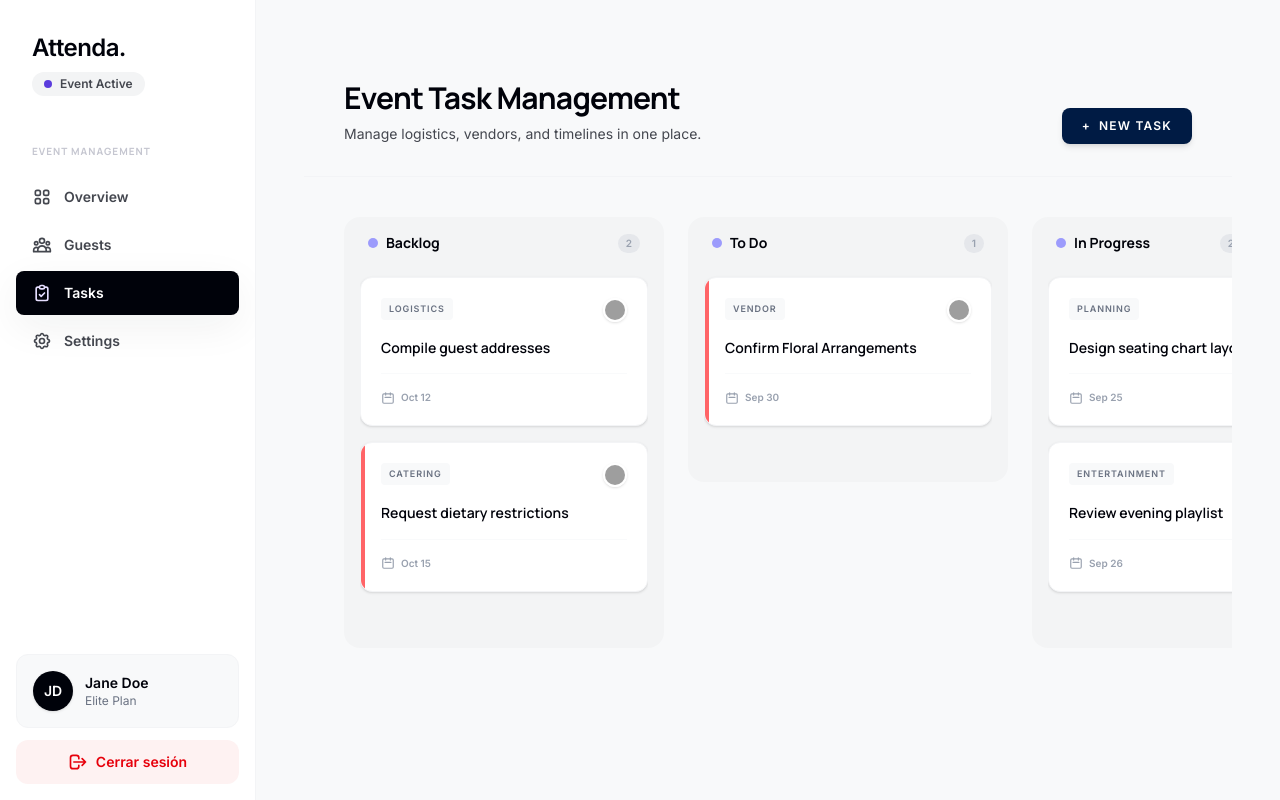
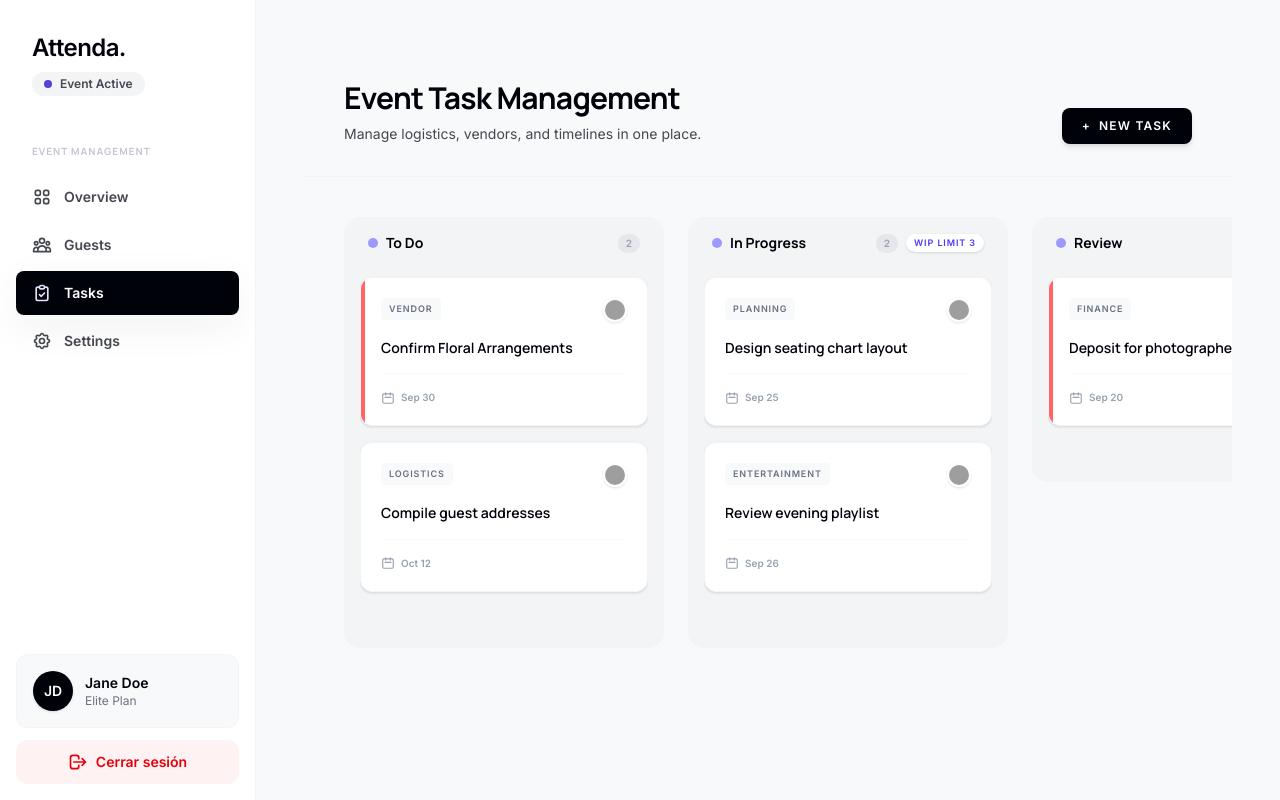
Before and after one commit to Adneil3004/attenda, a React (Vite) app in the folder frontend/: page /attenda/dashboard/tasks in a window 1280 px wide. Built offline with nearby package versions, Linux system fonts and the light colour scheme; grey boxes are pictures that could not be loaded.

Commit message:
fix(tasks): resolve drag-to-empty-column issue, implement responsive mobile view, and remove Backlog column

```diff
--- a/frontend/src/pages/dashboard/Tasks.jsx
+++ b/frontend/src/pages/dashboard/Tasks.jsx
@@ -7,11 +7,13 @@ import {
   useSensors,
   closestCorners,
   DragOverlay,
+  useDroppable
 } from '@dnd-kit/core';
 import {
   SortableContext,
   sortableKeyboardCoordinates,
   horizontalListSortingStrategy,
+  verticalListSortingStrategy,
   useSortable
 } from '@dnd-kit/sortable';
 import { CSS } from '@dnd-kit/utilities';
@@ -19,31 +21,79 @@ import TaskDrawer from '../../components/dashboard/TaskDrawer';
 
 // ─── Dummy Data ───
 const initialTasks = [
-  { id: 't1', status: 'Backlog', title: 'Compile guest addresses', tag: 'Logistics', priority: 'Normal', assignee: 'Jane Doe', avatar: 'https://ui-avatars.com/api/?name=Jane+Doe&background=0D1117&color=fff', dueDate: 'Oct 12' },
-  { id: 't2', status: 'Backlog', title: 'Request dietary restrictions', tag: 'Catering', priority: 'High', assignee: 'Sarah Miller', avatar: 'https://ui-avatars.com/api/?name=Sarah+Miller&background=0D1117&color=fff', dueDate: 'Oct 15' },
   { id: 't3', status: 'To Do', title: 'Confirm Floral Arrangements', tag: 'Vendor', priority: 'High', assignee: 'Alex Ivory', avatar: 'https://ui-avatars.com/api/?name=Alex+Ivory&background=0D1117&color=fff', dueDate: 'Sep 30' },
   { id: 't4', status: 'In Progress', title: 'Design seating chart layout', tag: 'Planning', priority: 'Normal', assignee: 'Jane Doe', avatar: 'https://ui-avatars.com/api/?name=Jane+Doe&background=0D1117&color=fff', dueDate: 'Sep 25' },
   { id: 't5', status: 'In Progress', title: 'Review evening playlist', tag: 'Entertainment', priority: 'Normal', assignee: 'James Chen', avatar: 'https://ui-avatars.com/api/?name=James+Chen&background=0D1117&color=fff', dueDate: 'Sep 26' },
   { id: 't6', status: 'Review', title: 'Deposit for photographer', tag: 'Finance', priority: 'High', assignee: 'Alex Ivory', avatar: 'https://ui-avatars.com/api/?name=Alex+Ivory&background=0D1117&color=fff', dueDate: 'Sep 20' },
+  { id: 't7', status: 'To Do', title: 'Compile guest addresses', tag: 'Logistics', priority: 'Normal', assignee: 'Jane Doe', avatar: 'https://ui-avatars.com/api/?name=Jane+Doe&background=0D1117&color=fff', dueDate: 'Oct 12' }
 ];
 
-const COLUMNS = ['Backlog', 'To Do', 'In Progress', 'Review', 'Done'];
+const COLUMNS = ['To Do', 'In Progress', 'Review', 'Done'];
+
+// ─── Droppable Column Component ───
+const DroppableColumn = ({ column, children, columnTasks }) => {
+  const { setNodeRef } = useDroppable({
+    id: column, // Unique id representing the column itself
+  });
+
+  const wipLimitValue = 3;
+  const isWIP = column === 'In Progress';
+  const overLimit = isWIP && columnTasks.length > wipLimitValue;
+
+  return (
+    <div
+      ref={setNodeRef}
+      className="w-full lg:w-80 flex-shrink-0 flex flex-col bg-[#f3f4f5] rounded-2xl p-4 hide-scrollbar min-h-[150px] lg:h-full lg:overflow-hidden mb-6 lg:mb-0"
+    >
+      <div className="flex items-center justify-between mb-4 px-2">
+        <h3 className="font-bold text-sm text-[var(--color-primary)] flex items-center gap-2">
+          <span className="w-2.5 h-2.5 rounded-full bg-indigo-500 opacity-60"></span>
+          {column}
+        </h3>
+
+        {/* Tags / Counts */}
+        <div className="flex items-center gap-2">
+          <span className="text-[10px] font-bold text-gray-400 bg-gray-200 px-2 py-0.5 rounded-full">
+            {columnTasks.length}
+          </span>
+          {isWIP && (
+            <span className={`text-[9px] font-bold uppercase tracking-widest px-2 py-0.5 rounded-full ${overLimit ? 'bg-red-100 text-red-600' : 'bg-white text-indigo-600 shadow-sm'}`}>
+              WIP Limit {wipLimitValue}
+            </span>
+          )}
+        </div>
+      </div>
+
+      {/* Task List Container */}
+      <div className="flex-1 lg:overflow-y-auto overflow-x-hidden space-y-4 pb-4 lg:pb-10 hide-scrollbar pt-2">
+        {children}
+
+        {/* Empty State visual affordance */}
+        {columnTasks.length === 0 && (
+          <div className="h-24 border-2 border-dashed border-gray-300 rounded-xl flex items-center justify-center text-xs font-semibold text-gray-400">
+            Drag tasks here
+          </div>
+        )}
+      </div>
+    </div>
+  );
+};
 
 // ─── Sortable Item Component ───
-const SortableTaskCard = ({ task, onClick, isDragging }) => {
+const SortableTaskCard = ({ task, onClick }) => {
   const {
     attributes,
     listeners,
     setNodeRef,
     transform,
     transition,
-    isDragging: isNodeDragging
+    isDragging
   } = useSortable({ id: task.id, data: task });
 
   const style = {
     transform: CSS.Transform.toString(transform),
     transition,
-    opacity: isNodeDragging ? 0 : 1,
+    opacity: isDragging ? 0.3 : 1, // Let ghost stay visible so grid doesn't collapse weirdly
   };
 
   return (
@@ -52,9 +102,8 @@ const SortableTaskCard = ({ task, onClick, isDragging }) => {
       style={style}
       {...attributes}
       {...listeners}
-      className={`relative group cursor-grab active:cursor-grabbing ${isNodeDragging ? 'invisible' : ''}`}
+      className={`relative group cursor-grab active:cursor-grabbing`}
       onClick={(e) => {
-        // Prevent click when dragging
         if (e.defaultPrevented) return;
         onClick(task);
       }}
@@ -64,10 +113,9 @@ const SortableTaskCard = ({ task, onClick, isDragging }) => {
   );
 };
 
-// ─── Base Card Component (For normal render & Drag Overlay) ───
+// ─── Base Card Component ───
 const TaskCard = ({ task, isLayoutOverlay }) => (
-  <div className={`bg-white rounded-xl p-5 border border-gray-100 hover:-translate-y-1 hover:shadow-lg transition-all duration-300 relative overflow-hidden ${isLayoutOverlay ? 'shadow-xl rotate-3 scale-105 cursor-grabbing' : 'shadow-sm'}`}>
-    {/* High Priority indicator border */}
+  <div className={`bg-white rounded-xl p-5 border border-gray-100 hover:-translate-y-1 hover:shadow-lg transition-all duration-300 relative overflow-hidden ${isLayoutOverlay ? 'shadow-2xl rotate-3 scale-105 cursor-grabbing z-50' : 'shadow-sm'}`}>
     {task.priority === 'High' && (
       <div className="absolute top-0 left-0 w-1 h-full bg-red-400"></div>
     )}
@@ -82,7 +130,7 @@ const TaskCard = ({ task, isLayoutOverlay }) => (
     <h4 className="text-sm font-semibold text-[var(--color-primary)] font-display leading-snug mb-4">
       {task.title}
     </h4>
-    <div className="flex items-center justify-between mt-auto pt-4 border-t border-gray-50">
+    <div className="flex items-center justify-between pt-4 border-t border-gray-50">
       <div className="flex items-center gap-1.5 text-gray-400 hover:text-gray-600 transition-colors">
         <svg className="w-3.5 h-3.5" fill="none" viewBox="0 0 24 24" stroke="currentColor">
           <path strokeLinecap="round" strokeLinejoin="round" strokeWidth={2} d="M8 7V3m8 4V3m-9 8h10M5 21h14a2 2 0 002-2V7a2 2 0 00-2-2H5a2 2 0 00-2 2v12a2 2 0 002 2z" />
@@ -100,13 +148,12 @@ const TaskCard = ({ task, isLayoutOverlay }) => (
   </div>
 );
 
-// ─── Main Tasks Dashboard Component ───
+// ─── Main Tasks Dashboard ───
 const Tasks = () => {
   const [tasks, setTasks] = useState(initialTasks);
   const [activeTask, setActiveTask] = useState(null);
   const [selectedTaskForDrawer, setSelectedTaskForDrawer] = useState(null);
 
-  // Setup DnD sensors
   const sensors = useSensors(
     useSensor(PointerSensor, { activationConstraint: { distance: 5 } }),
     useSensor(KeyboardSensor, { coordinateGetter: sortableKeyboardCoordinates })
@@ -127,10 +174,13 @@ const Tasks = () => {
     if (!over) return;
 
     const activeId = active.id;
-    const overId = over.id;
+    const overId = over.id; // This can be a Task ID OR a Column ID
 
-    // Check if dragging over a column directly or over another task
     const activeTask = tasks.find(t => t.id === activeId);
+
+    // Determine the new status based on what we dropped over.
+    // If overId is one of our COLUMNS, they dropped directly into the column rect.
+    // If it's a Task ID, they dropped over another task and inherited its column.
     let newStatus = COLUMNS.includes(overId) ? overId : tasks.find(t => t.id === overId)?.status;
 
     if (activeTask && newStatus && activeTask.status !== newStatus) {
@@ -145,61 +195,31 @@ const Tasks = () => {
     <div className="flex flex-col h-full bg-[var(--color-surface)]">
 
       {/* Header */}
-      <header className="px-10 py-8 flex-shrink-0 flex items-end justify-between border-b border-[var(--color-outline-variant)]/10">
+      <header className="px-6 lg:px-10 py-6 lg:py-8 flex-shrink-0 flex flex-col sm:flex-row sm:items-end justify-between gap-4 border-b border-[var(--color-outline-variant)]/10">
         <div>
-          <h1 className="text-3xl font-bold text-[var(--color-primary)] font-headline tracking-tight">Event Task Management</h1>
+          <h1 className="text-2xl lg:text-3xl font-bold text-[var(--color-primary)] font-headline tracking-tight">Event Task Management</h1>
           <p className="text-sm text-[var(--color-on-surface-variant)] mt-2">Manage logistics, vendors, and timelines in one place.</p>
         </div>
-        <button className="bg-[#001b44] text-white px-5 py-2.5 rounded-lg text-xs font-bold uppercase tracking-widest shadow-md hover:brightness-110 active:scale-95 transition-all flex items-center gap-2">
+        <button className="bg-[var(--color-primary)] text-white px-5 py-2.5 rounded-lg text-xs font-bold uppercase tracking-widest shadow-md hover:brightness-110 active:scale-95 transition-all flex items-center justify-center gap-2 sm:w-auto">
           <span>+</span> New Task
         </button>
       </header>
 
-      {/* Kanban Board Container */}
-      <div className="flex-1 overflow-x-auto overflow-y-hidden p-10">
+      {/* Kanban Board Container (Responsive scrolling on desktop, stacked on mobile) */}
+      <div className="flex-1 lg:overflow-x-auto lg:overflow-y-hidden p-6 lg:p-10">
         <DndContext
           sensors={sensors}
           collisionDetection={closestCorners}
           onDragStart={handleDragStart}
           onDragEnd={handleDragEnd}
         >
-          <div className="flex gap-6 h-full items-start min-w-max">
+          <div className="flex flex-col lg:flex-row gap-6 h-full lg:items-start lg:min-w-max">
             {COLUMNS.map(column => {
               const columnTasks = getTasksByStatus(column);
 
-              // WIP Limit Logic
-              const wipLimitValue = 3;
-              const isWIP = column === 'In Progress';
-              const overLimit = isWIP && columnTasks.length > wipLimitValue;
-
               return (
-                <div
-                  key={column}
-                  id={column}
-                  className="w-80 flex-shrink-0 flex flex-col h-full bg-[#f3f4f5] rounded-2xl p-4 hide-scrollbar"
-                >
-                  <div className="flex items-center justify-between mb-4 px-2">
-                    <h3 className="font-bold text-sm text-[var(--color-primary)] flex items-center gap-2">
-                      <span className="w-2.5 h-2.5 rounded-full bg-indigo-500 opacity-60"></span>
-                      {column}
-                    </h3>
-
-                    {/* Tags / Counts */}
-                    <div className="flex items-center gap-2">
-                      <span className="text-[10px] font-bold text-gray-400 bg-gray-200 px-2 py-0.5 rounded-full">
-                        {columnTasks.length}
-                      </span>
-                      {isWIP && (
-                        <span className={`text-[9px] font-bold uppercase tracking-widest px-2 py-0.5 rounded-full ${overLimit ? 'bg-red-100 text-red-600' : 'bg-white text-indigo-600 shadow-sm'}`}>
-                          WIP Limit {wipLimitValue}
-                        </span>
-                      )}
-                    </div>
-                  </div>
-
-                  {/* Task List */}
-                  <div className="flex-1 overflow-y-auto overflow-x-hidden space-y-4 pb-10 hide-scrollbar pt-2">
-                    <SortableContext items={columnTasks.map(t => t.id)} strategy={horizontalListSortingStrategy}>
+                <DroppableColumn key={column} column={column} columnTasks={columnTasks}>
+                  <SortableContext items={columnTasks.map(t => t.id)} strategy={verticalListSortingStrategy}>
                     {columnTasks.map(task => (
                       <SortableTaskCard
                         key={task.id}
@@ -208,21 +228,13 @@ const Tasks = () => {
                       />
                     ))}
                   </SortableContext>
-
-                    {/* Empty State / Drop Zone Extender */}
-                    {columnTasks.length === 0 && (
-                      <div className="h-24 border-2 border-dashed border-gray-300 rounded-xl flex items-center justify-center text-xs font-semibold text-gray-400">
-                        Drag tasks here
-                      </div>
-                    )}
-                  </div>
-                </div>
+                </DroppableColumn>
               );
             })}
           </div>
 
           {/* Active Drag Overlay */}
-          <DragOverlay>
+          <DragOverlay dropAnimation={{ duration: 200, easing: 'cubic-bezier(0.18, 0.67, 0.6, 1.22)' }}>
             {activeTask ? <TaskCard task={activeTask} isLayoutOverlay={true} /> : null}
           </DragOverlay>
         </DndContext>
```
Lines whose indentation alone changed are shown as unchanged.
